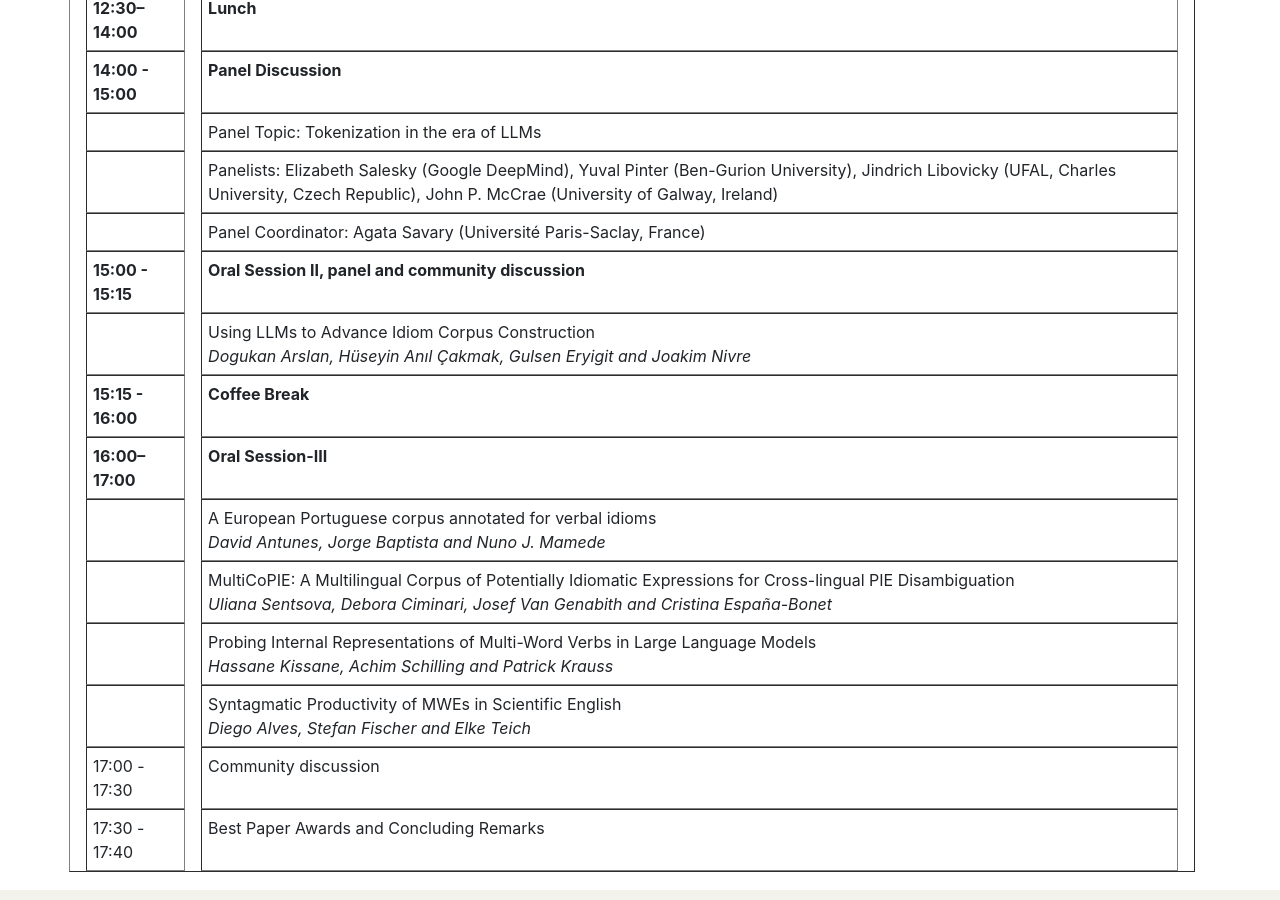
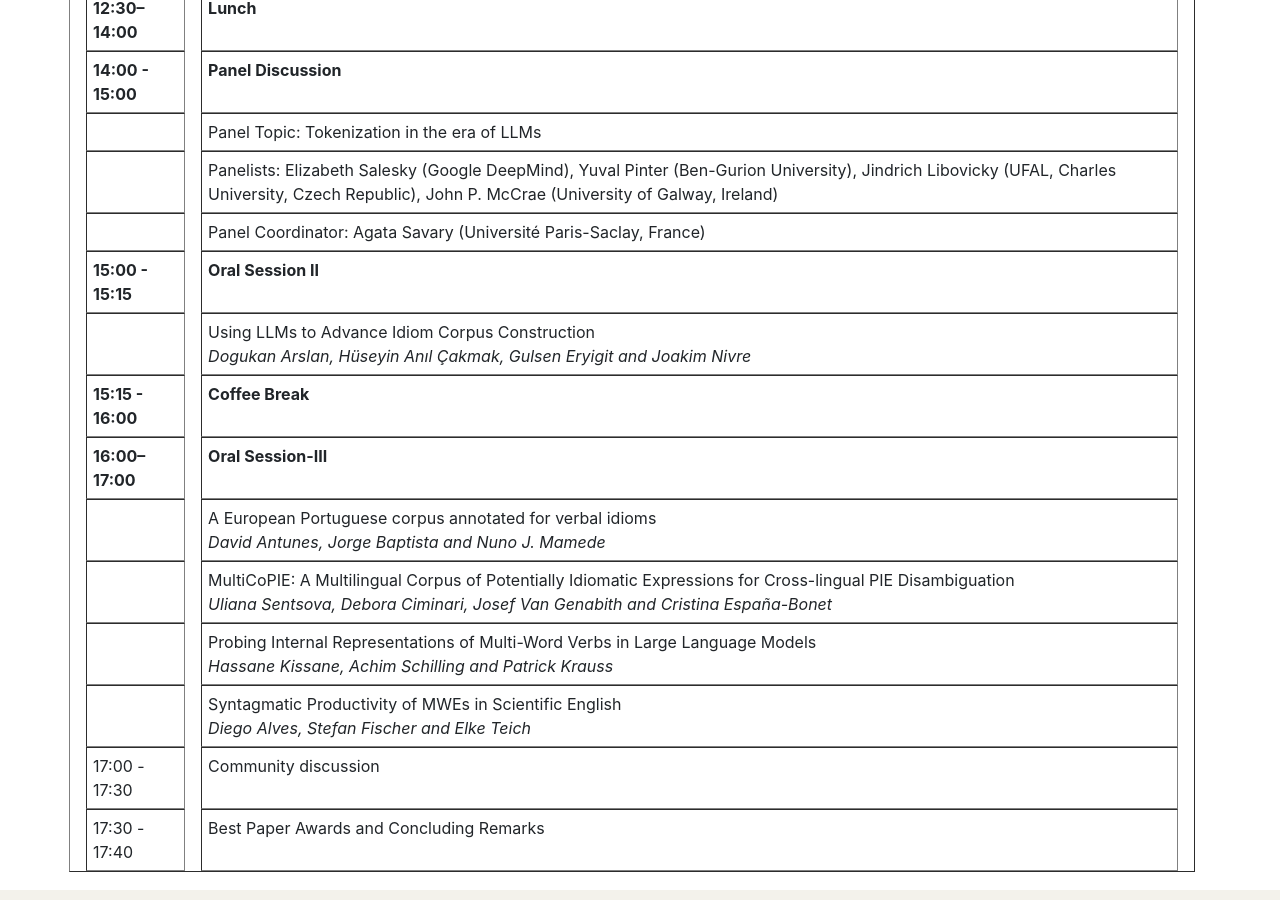
Before and after one commit to multiword/multiword.github.io, a Jekyll site: the page built from mwe2025/index.md, in a window 1280 px wide and 900 px high, scrolled down 1579 px. Built offline with Jekyll 4.4.1, drawn with Linux system fonts in a browser that asks for light colours; comment, search, counter and statistics services are not loaded.

Commit message:
updated schedule

```diff
--- a/mwe2025/index.md
+++ b/mwe2025/index.md
@@ -140,7 +140,7 @@ TBD
     <tr><td></td><td>
       Panel Coordinator: Agata Savary (Université Paris-Saclay, France)
     </td></tr>
-    <tr><td><strong>15:00 - 15:15</strong></td><td><strong>Oral Session II, panel and community discussion</strong></td></tr>
+    <tr><td><strong>15:00 - 15:15</strong></td><td><strong>Oral Session II</strong></td></tr>
     <tr><td></td><td>
       Using LLMs to Advance Idiom Corpus Construction<br/>
       <em>Dogukan Arslan, Hüseyin Anıl Çakmak, Gulsen Eryigit and Joakim Nivre</em>
```
